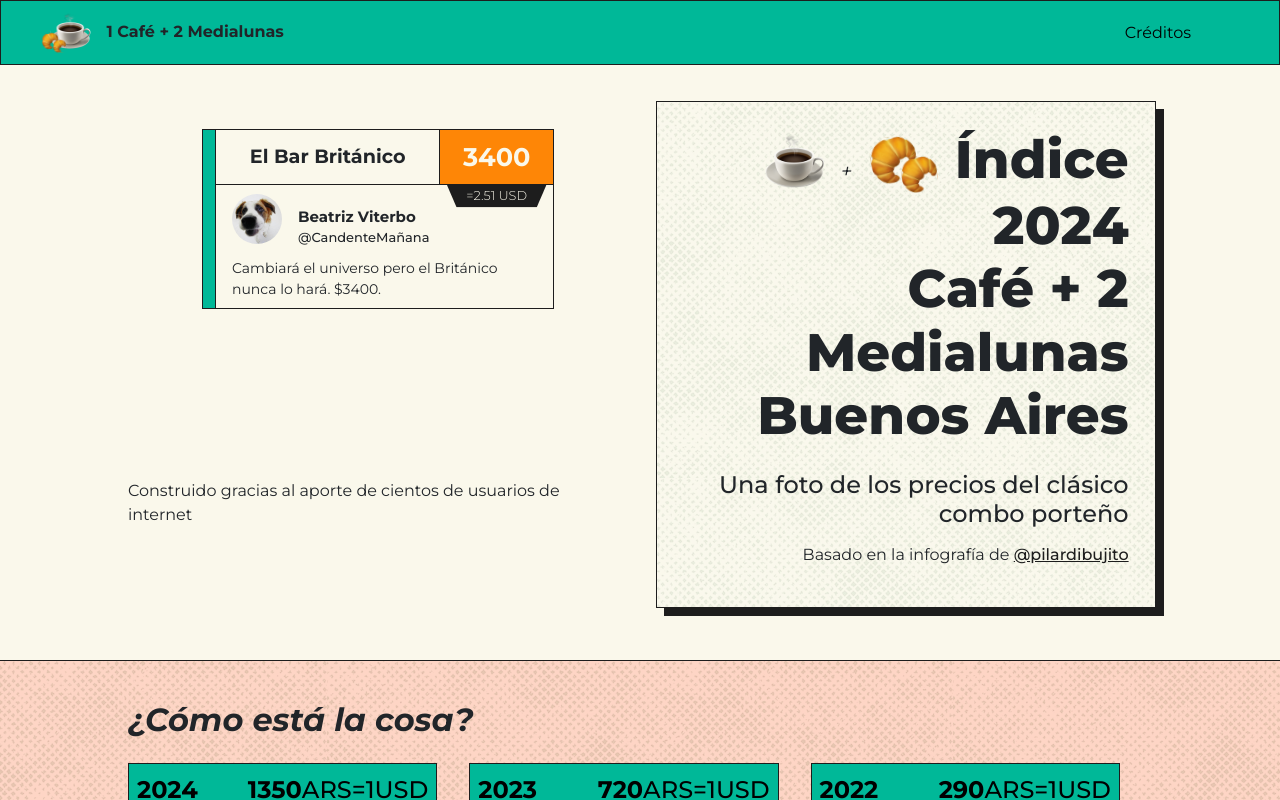
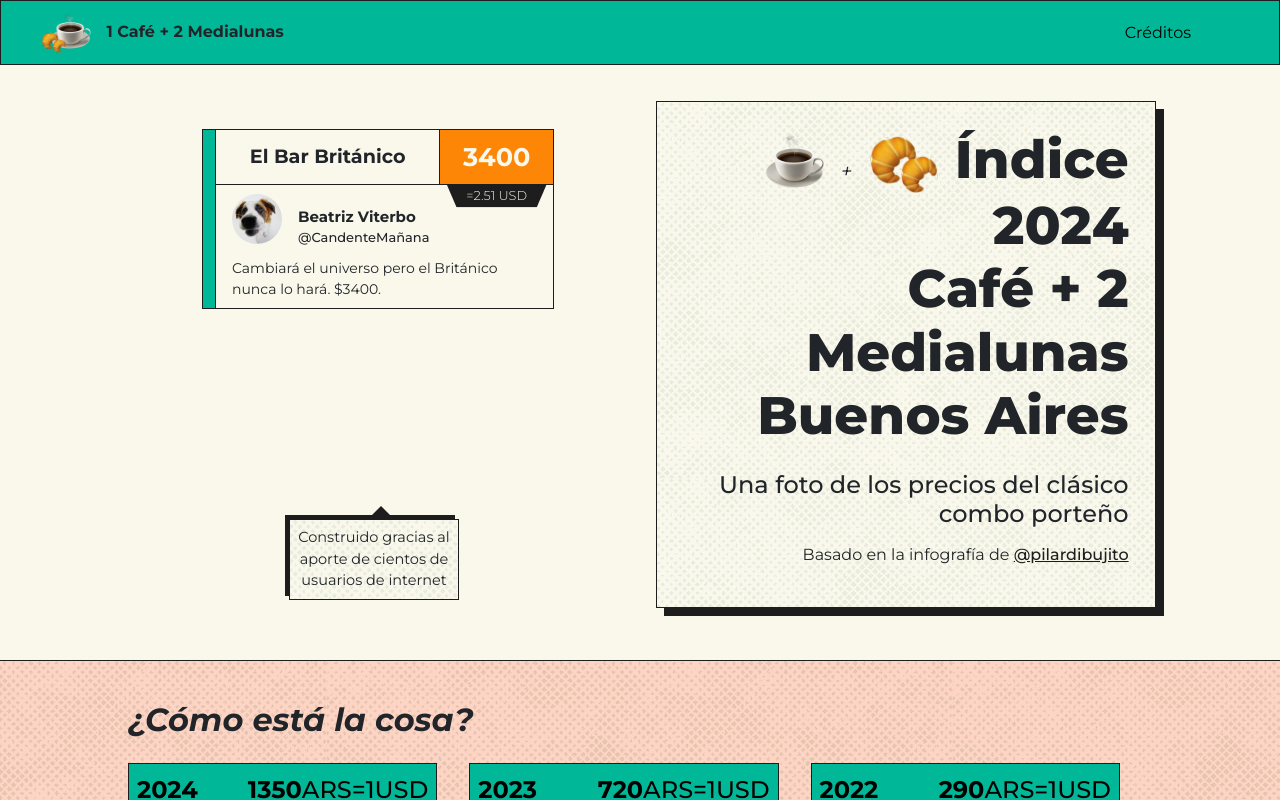
Before and after one commit to sofiaPalavecino/1cafe-2medialunas, a React (Vite) app: page / in a window 1280 px wide. Shown: the top 800 px of the page. Built offline with nearby package versions, Linux system fonts and the light colour scheme.

Commit message:
general styles

```diff
--- a/src/index.scss
+++ b/src/index.scss
@@ -112,6 +112,9 @@ section{
 
 .modal{
     button {
+        &:focus{
+            box-shadow: none !important;
+        }
         &.btn-secondary{
             border-radius: 0px !important;
             background-color: transparent !important;
@@ -134,6 +137,9 @@ section{
                     background-image: url(/textura.avif);
                     background-position: 50% 0;
                 }
+            }
+            &:focus {
+                color: $plt--main--black-2 !important;
             }
         }
     }
--- a/src/scss/utils.scss
+++ b/src/scss/utils.scss
@@ -94,7 +94,10 @@ hr {
                 border-right: 1px solid $plt--main--black-2;
             }
             span {
-                font-size: 13.5px;
+                @include media-breakpoint-up(md){
+                    font-size: 13.5px;
+                }
+                font-size: 12px;
                 font-weight: 600;
                 margin-left: 5px;
             }
@@ -110,3 +113,38 @@ hr {
     }
     justify-content: space-around;
 }
+
+.little-sign{
+    width: 170px;
+    padding: 0.5em;
+    font-size: 14.5px;
+    margin: 3em auto 0 auto;
+    text-align: center;
+    border: 1px solid $plt--main--black-2;
+    transform: translate(-4px, -4px);
+    box-shadow: -4px -4px 0 $plt--main--black-2;
+    position: relative;
+    &::after {
+        content: '';
+        display: block;
+        position: absolute;
+        left: 0;
+        top: 0;
+        width: 100%;
+        height: 100%;
+        opacity: 8%;
+        z-index: -1;
+        background-image: url(/textura.avif);
+        background-position: 50% 0;
+    }
+    .tip{
+        width: 0;
+        height: 0;
+        position: absolute;
+        left: 48%;
+        top: -5%;
+        transform: translate(0%, -100%);
+        border: solid 10px;
+        border-color: transparent transparent $plt--main--black-2 transparent;
+    }
+}
```
